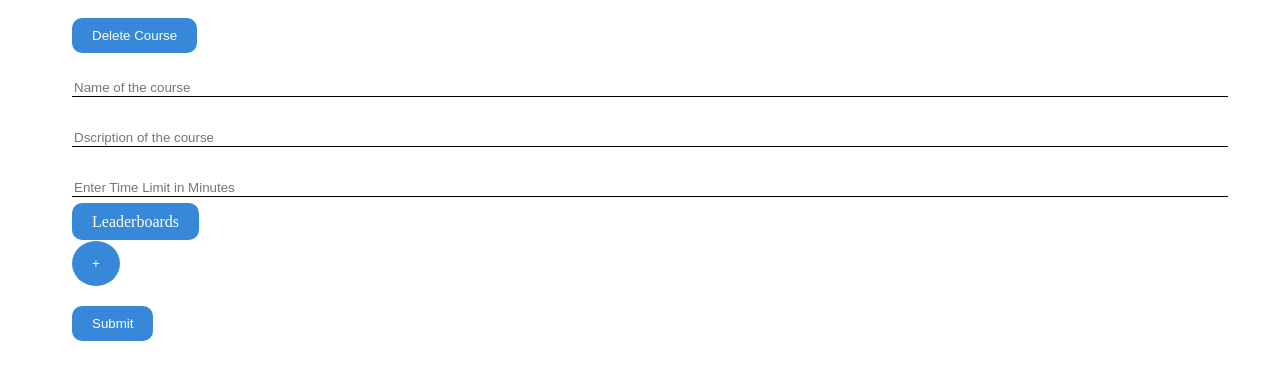
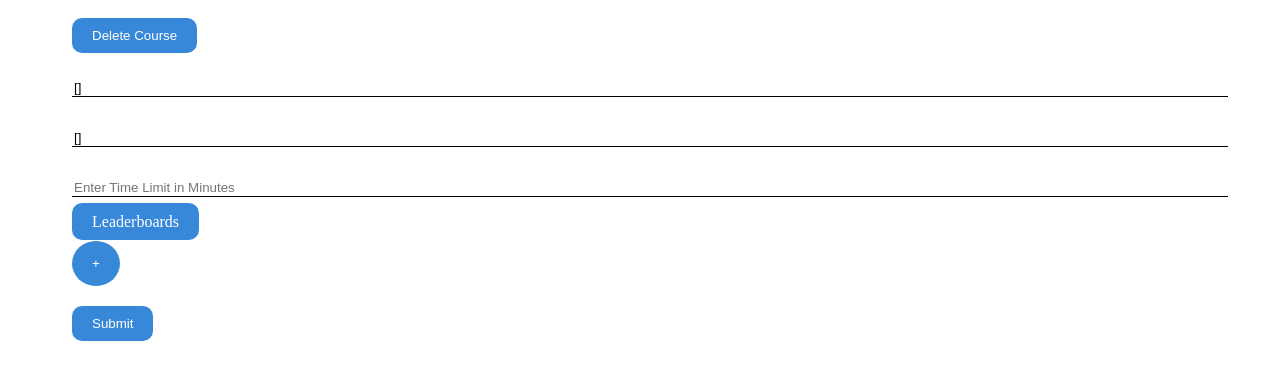
Before and after one commit to kaustubh-vats/Quizzer, a Flask app: template templates/addnew.html in a window 1280 px wide. Shown: the top 380 px of the page. Run offline with Flask 2, Linux system fonts and the light colour scheme; the template is opened without the code that fills it: most values are stand-ins (such as "Sample title", 1, 10 or a date in 2020).

Commit message:
Fixed a minor bug

```diff
--- a/templates/addnew.html
+++ b/templates/addnew.html
@@ -22,7 +22,7 @@
     <script type="text/javascript">
         var myVar = myFunc({{data|safe}});
         var var2 = setCourseId({{courseId}})
-        var var3 = setCourseDesc({{name}},{{desc}},{{timelimit}});
+        var var3 = setCourseDesc("{{name}}","{{desc}}",{{timelimit}});
     </script>
 </body>
 </html>
```
